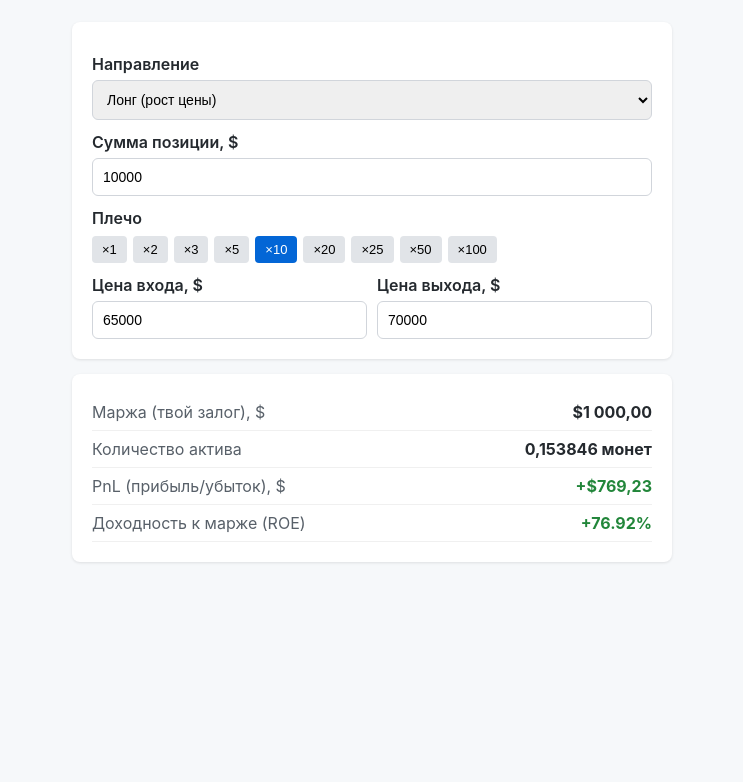
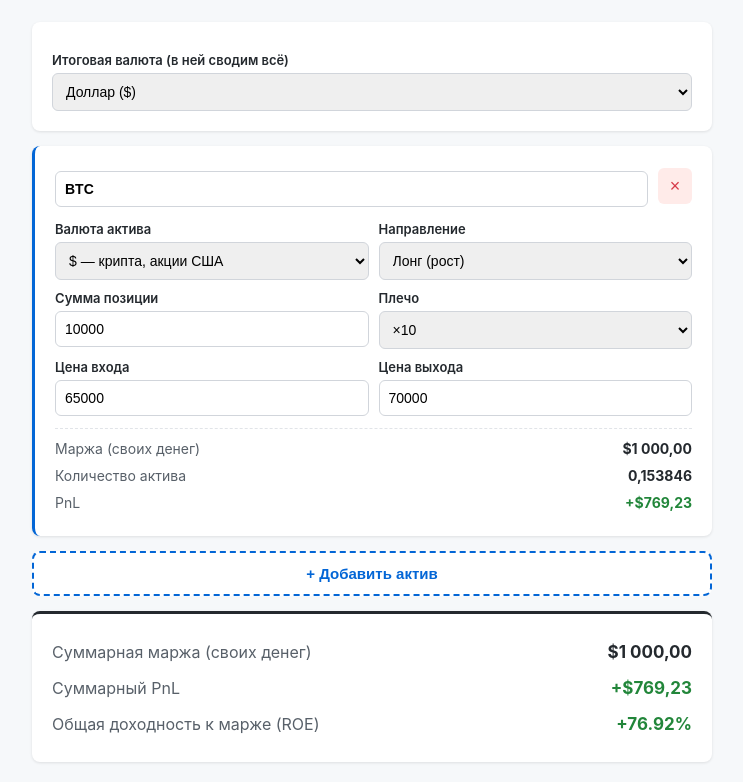
Before and after one commit to Mikl-economic/finance-tools, a plain HTML site: page crypto-calculator.html in a window 1280 px wide. Shown: the part 95-877 px from the top of the page, without its empty margins (268-1011 px from the left). Before the commit the page ends 800 px from the top, so only its background shows below. Drawn offline with Linux system fonts and the light colour scheme.

Commit message:
Update crypto-calculator.html

```diff
--- a/crypto-calculator.html
+++ b/crypto-calculator.html
@@ -2,123 +2,193 @@
 <html lang="ru">
 <head>
     <meta charset="UTF-8">
-    <title>Калькулятор позиции</title>
+    <title>Калькулятор позиций — крипта и акции</title>
     <style>
-        body { font-family: -apple-system, BlinkMacSystemFont, "Segoe UI", Roboto, Helvetica, Arial, sans-serif; max-width: 600px; margin: 20px auto; padding: 0 15px; color: #24292e; background: #f6f8fa; }
+        body { font-family: -apple-system, BlinkMacSystemFont, "Segoe UI", Roboto, Helvetica, Arial, sans-serif; max-width: 680px; margin: 20px auto; padding: 0 15px; color: #24292e; background: #f6f8fa; }
         h1 { text-align: center; margin-bottom: 5px; }
         .subtitle { text-align: center; color: #586069; margin-bottom: 25px; font-size: 0.9em; }
         .card { background: #fff; padding: 20px; border-radius: 8px; box-shadow: 0 1px 3px rgba(0,0,0,0.1); margin-bottom: 15px; }
-        label { display: block; margin-top: 12px; font-weight: 600; }
-        input { width: 100%; padding: 10px; margin-top: 6px; border: 1px solid #d1d5db; border-radius: 6px; box-sizing: border-box; font-size: 14px; }
+        label { display: block; margin-top: 10px; font-weight: 600; font-size: 13px; }
+        input, select { width: 100%; padding: 9px; margin-top: 5px; border: 1px solid #d1d5db; border-radius: 6px; box-sizing: border-box; font-size: 14px; }
         .row { display: flex; gap: 10px; }
         .col { flex: 1; }
-        .leverage-buttons { display: flex; flex-wrap: wrap; gap: 6px; margin-top: 8px; }
-        .leverage-btn { padding: 6px 10px; background: #e1e4e8; border: none; border-radius: 4px; cursor: pointer; font-size: 13px; }
-        .leverage-btn.active { background: #0366d6; color: #fff; }
-        .results { margin-top: 5px; }
-        .result-item { display: flex; justify-content: space-between; padding: 8px 0; border-bottom: 1px solid #f0f0f0; }
+        .row-head { display: flex; gap: 10px; align-items: center; margin-bottom: 4px; }
+        .row-head .p-name { flex: 1; font-weight: 600; }
+        .del-btn { background: #ffebe9; color: #d73a49; border: none; border-radius: 6px; width: 34px; height: 36px; font-size: 18px; cursor: pointer; }
+        .del-btn:hover { background: #ffd6d3; }
+        .pos-card { border-left: 3px solid #0366d6; }
+        .row-res { margin-top: 12px; border-top: 1px dashed #e1e4e8; padding-top: 6px; }
+        .result-item { display: flex; justify-content: space-between; padding: 5px 0; font-size: 14px; }
         .result-label { color: #586069; }
         .result-value { font-weight: 700; }
         .pos { color: #22863a; }
         .neg { color: #d73a49; }
+        .add-btn { width: 100%; padding: 12px; background: #fff; color: #0366d6; border: 2px dashed #0366d6; border-radius: 8px; font-weight: 600; cursor: pointer; font-size: 15px; margin-bottom: 15px; }
+        .add-btn:hover { background: #f0f6ff; }
+        .total-card { border-top: 3px solid #24292e; }
+        .total-item { display: flex; justify-content: space-between; padding: 8px 0; font-size: 16px; }
+        .total-value { font-weight: 700; font-size: 17px; }
     </style>
 </head>
 <body>
-    <h1>Калькулятор крипто-позиции</h1>
-    <p class="subtitle">Сумма позиции, плечо, PnL и маржа — без регистрации</p>
+    <h1>Калькулятор позиций</h1>
+    <p class="subtitle">Крипта и акции · плечо · PnL в рублях или долларах</p>
 
     <div class="card">
-        <label>Направление</label>
-        <select id="direction" style="width:100%; padding:10px; margin-top:6px; border:1px solid #d1d5db; border-radius:6px; font-size:14px;">
-            <option value="long">Лонг (рост цены)</option>
-            <option value="short">Шорт (падение цены)</option>
+        <label>Итоговая валюта (в ней сводим всё)</label>
+        <select id="baseCurrency">
+            <option value="USD">Доллар ($)</option>
+            <option value="RUB">Рубль (₽)</option>
         </select>
-
-        <label>Сумма позиции, $</label>
-        <input type="number" id="positionSize" placeholder="Например, 10000" step="0.01" value="10000">
-
-        <label>Плечо</label>
-        <div class="leverage-buttons" id="leverageBtns"></div>
-
-        <div class="row">
-            <div class="col">
-                <label>Цена входа, $</label>
-                <input type="number" id="entryPrice" placeholder="Например, 65000" step="0.01" value="65000">
-            </div>
-            <div class="col">
-                <label>Цена выхода, $</label>
-                <input type="number" id="exitPrice" placeholder="Например, 70000" step="0.01" value="70000">
-            </div>
+        <div id="rateRow" style="display:none;">
+            <label>Курс доллара — рублей за 1 $</label>
+            <input type="number" id="usdRate" value="90" step="0.01">
         </div>
     </div>
 
-    <div class="card results">
-        <div class="result-item"><span class="result-label">Маржа (твой залог), $</span><span class="result-value" id="marginOut">—</span></div>
-        <div class="result-item"><span class="result-label">Количество актива</span><span class="result-value" id="amountOut">—</span></div>
-        <div class="result-item"><span class="result-label">PnL (прибыль/убыток), $</span><span class="result-value" id="pnlOut">—</span></div>
-        <div class="result-item"><span class="result-label">Доходность к марже (ROE)</span><span class="result-value" id="roeOut">—</span></div>
+    <div id="positions"></div>
+    <button class="add-btn" onclick="addPosition()">+ Добавить актив</button>
+
+    <div class="card total-card">
+        <div class="total-item"><span class="result-label">Суммарная маржа (своих денег)</span><span class="total-value" id="totalMargin">—</span></div>
+        <div class="total-item"><span class="result-label">Суммарный PnL</span><span class="total-value" id="totalPnl">—</span></div>
+        <div class="total-item"><span class="result-label">Общая доходность к марже (ROE)</span><span class="total-value" id="totalRoe">—</span></div>
     </div>
 
     <script>
-        const levContainer = document.getElementById('leverageBtns');
-        let currentLeverage = 10;
+        const LEVERAGES = [1, 2, 3, 5, 10, 20, 25, 50, 100];
 
-        [1, 2, 3, 5, 10, 20, 25, 50, 100].forEach(lev => {
-            const btn = document.createElement('button');
-            btn.className = 'leverage-btn' + (lev === 10 ? ' active' : '');
-            btn.innerText = '×' + lev;
-            btn.onclick = () => {
-                currentLeverage = lev;
-                document.querySelectorAll('.leverage-btn').forEach(b => b.classList.remove('active'));
-                btn.classList.add('active');
-                calc();
-            };
-            levContainer.appendChild(btn);
-        });
-
-        function fmt(n) {
-            return n.toLocaleString('ru-RU', {minimumFractionDigits: 2, maximumFractionDigits: 2});
+        function symbol() {
+            return document.getElementById('baseCurrency').value === 'RUB' ? '₽' : '$';
+        }
+        function fmt(n, d) {
+            return n.toLocaleString('ru-RU', {minimumFractionDigits: (d === undefined ? 2 : d), maximumFractionDigits: (d === undefined ? 2 : d)});
+        }
+        function toBase(value, cur) {
+            const base = document.getElementById('baseCurrency').value;
+            const rate = parseFloat(document.getElementById('usdRate').value) || 90;
+            if (cur === base) return value;
+            if (base === 'RUB') return value * rate;
+            return value / rate;
         }
 
-        function calc() {
-            const direction = document.getElementById('direction').value;
-            const size = parseFloat(document.getElementById('positionSize').value) || 0;
-            const entry = parseFloat(document.getElementById('entryPrice').value) || 0;
-            const exit = parseFloat(document.getElementById('exitPrice').value) || 0;
-
-            if (size <= 0 || entry <= 0) {
-                document.getElementById('marginOut').innerText = '—';
-                document.getElementById('amountOut').innerText = '—';
-                document.getElementById('pnlOut').innerText = '—';
-                document.getElementById('roeOut').innerText = '—';
-                return;
-            }
-
-            const margin = size / currentLeverage;
-            const amount = size / entry;
-            let pnl = (exit - entry) * amount;
-            if (direction === 'short') pnl = -pnl;
-            const roe = (pnl / margin) * 100;
-
-            const marginEl = document.getElementById('marginOut');
-            marginEl.innerText = '$' + fmt(margin);
-
-            document.getElementById('amountOut').innerText = amount.toLocaleString('ru-RU', {maximumFractionDigits: 6}) + ' монет';
-
-            const pnlEl = document.getElementById('pnlOut');
-            pnlEl.innerText = (pnl >= 0 ? '+' : '−') + '$' + fmt(Math.abs(pnl));
-            pnlEl.className = 'result-value ' + (pnl >= 0 ? 'pos' : 'neg');
-
-            const roeEl = document.getElementById('roeOut');
-            roeEl.innerText = (roe >= 0 ? '+' : '−') + roe.toFixed(2) + '%';
-            roeEl.className = 'result-value ' + (roe >= 0 ? 'pos' : 'neg');
+        function addPosition() {
+            const levOptions = LEVERAGES.map(l => `<option value="${l}"${l === 10 ? ' selected' : ''}>×${l}</option>`).join('');
+            const div = document.createElement('div');
+            div.className = 'card pos-card';
+            div.innerHTML = `
+                <div class="row-head">
+                    <input type="text" class="p-name" placeholder="Название (BTC, SBER...)" value="BTC">
+                    <button class="del-btn" title="Удалить" onclick="removeRow(this)">×</button>
+                </div>
+                <div class="row">
+                    <div class="col">
+                        <label>Валюта актива</label>
+                        <select class="p-currency">
+                            <option value="USD">$ — крипта, акции США</option>
+                            <option value="RUB">₽ — акции РФ</option>
+                        </select>
+                    </div>
+                    <div class="col">
+                        <label>Направление</label>
+                        <select class="p-direction">
+                            <option value="long">Лонг (рост)</option>
+                            <option value="short">Шорт (падение)</option>
+                        </select>
+                    </div>
+                </div>
+                <div class="row">
+                    <div class="col">
+                        <label>Сумма позиции</label>
+                        <input type="number" class="p-size" value="10000" step="0.01">
+                    </div>
+                    <div class="col">
+                        <label>Плечо</label>
+                        <select class="p-lev">${levOptions}</select>
+                    </div>
+                </div>
+                <div class="row">
+                    <div class="col">
+                        <label>Цена входа</label>
+                        <input type="number" class="p-entry" value="65000" step="0.01">
+                    </div>
+                    <div class="col">
+                        <label>Цена выхода</label>
+                        <input type="number" class="p-exit" value="70000" step="0.01">
+                    </div>
+                </div>
+                <div class="row-res">
+                    <div class="result-item"><span class="result-label">Маржа (своих денег)</span><span class="result-value p-margin">—</span></div>
+                    <div class="result-item"><span class="result-label">Количество актива</span><span class="result-value p-amount">—</span></div>
+                    <div class="result-item"><span class="result-label">PnL</span><span class="result-value p-pnl">—</span></div>
+                </div>`;
+            document.getElementById('positions').appendChild(div);
+            div.querySelectorAll('input, select').forEach(el => el.addEventListener('input', recalcAll));
+            recalcAll();
         }
 
-        ['positionSize', 'entryPrice', 'exitPrice', 'direction'].forEach(id => {
-            document.getElementById(id).addEventListener('input', calc);
-        });
+        function removeRow(btn) {
+            btn.closest('.pos-card').remove();
+            recalcAll();
+        }
 
-        calc();
+        function recalcAll() {
+            const base = document.getElementById('baseCurrency').value;
+            document.getElementById('rateRow').style.display = (base === 'RUB' || anyRub()) ? 'block' : 'none';
+
+            let totalMargin = 0, totalPnl = 0;
+
+            document.querySelectorAll('.pos-card').forEach(card => {
+                const cur = card.querySelector('.p-currency').value;
+                const dir = card.querySelector('.p-direction').value;
+                const size = parseFloat(card.querySelector('.p-size').value) || 0;
+                const lev = parseFloat(card.querySelector('.p-lev').value) || 1;
+                const entry = parseFloat(card.querySelector('.p-entry').value) || 0;
+                const exit = parseFloat(card.querySelector('.p-exit').value) || 0;
+
+                const margin = entry > 0 ? size / lev : 0;
+                const amount = entry > 0 ? size / entry : 0;
+                let pnl = entry > 0 ? (exit - entry) * amount : 0;
+                if (dir === 'short') pnl = -pnl;
+
+                const pnlBase = toBase(pnl, cur);
+                const marginBase = toBase(margin, cur);
+                totalMargin += marginBase;
+                totalPnl += pnlBase;
+
+                const curSym = cur === 'RUB' ? '₽' : '$';
+                card.querySelector('.p-margin').innerText = curSym + fmt(margin);
+                card.querySelector('.p-amount').innerText = amount.toLocaleString('ru-RU', {maximumFractionDigits: 6});
+
+                const pnlEl = card.querySelector('.p-pnl');
+                pnlEl.innerText = (pnl >= 0 ? '+' : '−') + curSym + fmt(Math.abs(pnl));
+                pnlEl.className = 'result-value p-pnl ' + (pnl >= 0 ? 'pos' : 'neg');
+            });
+
+            const sym = symbol();
+            const roe = totalMargin > 0 ? (totalPnl / totalMargin) * 100 : 0;
+
+            document.getElementById('totalMargin').innerText = sym + fmt(totalMargin);
+
+            const tp = document.getElementById('totalPnl');
+            tp.innerText = (totalPnl >= 0 ? '+' : '−') + sym + fmt(Math.abs(totalPnl));
+            tp.className = 'total-value ' + (totalPnl >= 0 ? 'pos' : 'neg');
+
+            const tr = document.getElementById('totalRoe');
+            tr.innerText = (roe >= 0 ? '+' : '−') + roe.toFixed(2) + '%';
+            tr.className = 'total-value ' + (roe >= 0 ? 'pos' : 'neg');
+        }
+
+        function anyRub() {
+            let found = false;
+            document.querySelectorAll('.p-currency').forEach(el => { if (el.value === 'RUB') found = true; });
+            return found;
+        }
+
+        document.getElementById('baseCurrency').addEventListener('change', recalcAll);
+        document.getElementById('usdRate').addEventListener('input', recalcAll);
+
+        addPosition();
     </script>
 </body>
 </html>
```
